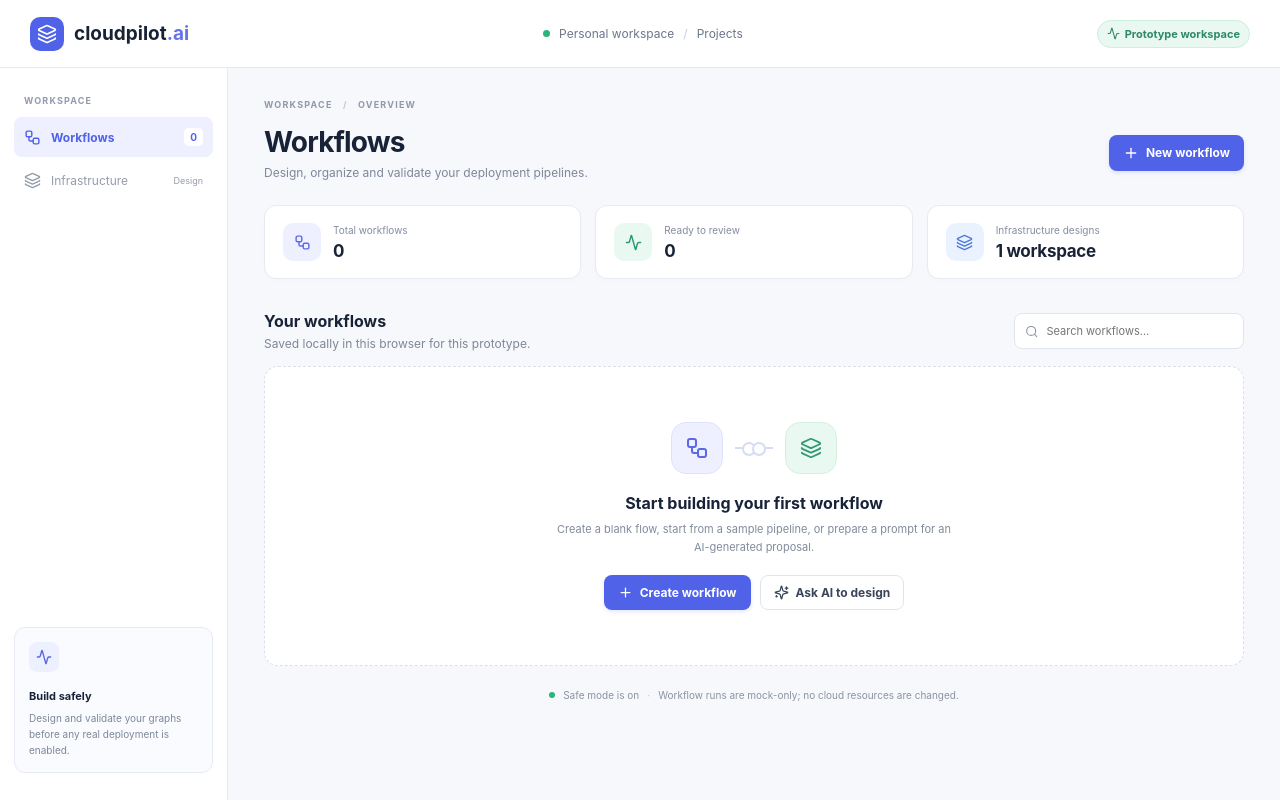
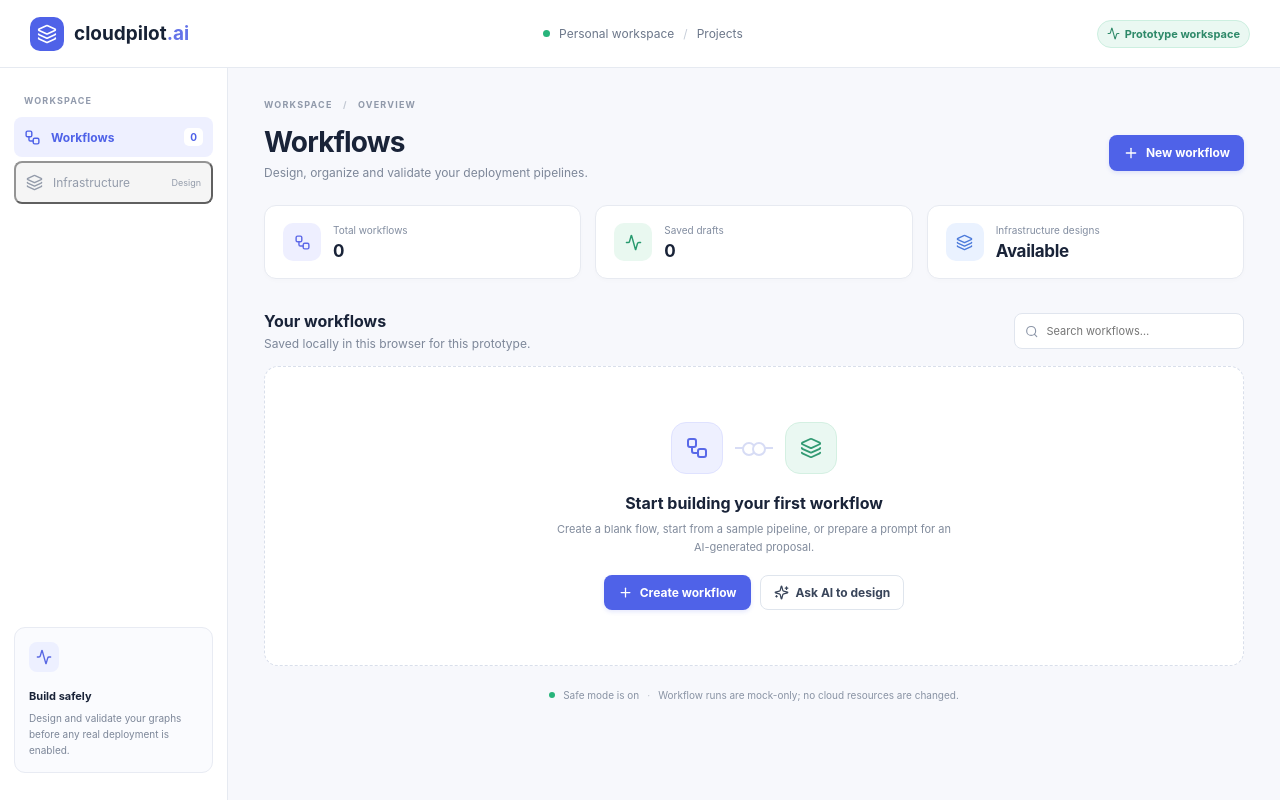
Before and after one commit to LChathuranga/cloudpilot-ai, a React (Vite) app in the folder apps/web/: page / in a window 1280 px wide. Built offline with nearby package versions, Linux system fonts and the light colour scheme.

Commit message:
feat: connect dashboard navigation to infrastructure canvas

```diff
--- a/apps/web/src/components/WorkflowsDashboard.tsx
+++ b/apps/web/src/components/WorkflowsDashboard.tsx
@@ -8,9 +8,10 @@ type Props = {
   onOpen: (workflow: SavedWorkflowVersion) => void;
   onDuplicate: (workflow: SavedWorkflowVersion) => void;
   onDelete: (workflowId: string) => void;
+  onOpenInfrastructure: () => void;
 };
 
-export default function WorkflowsDashboard({ workflows, onCreate, onOpen, onDuplicate, onDelete }: Props) {
+export default function WorkflowsDashboard({ workflows, onCreate, onOpen, onDuplicate, onDelete, onOpenInfrastructure }: Props) {
   const [search, setSearch] = useState("");
   const [showCreate, setShowCreate] = useState(false);
   const latest = useMemo(() => workflows.flatMap((workflow) => {
@@ -33,7 +34,7 @@ export default function WorkflowsDashboard({ workflows, onCreate, onOpen, onDupl
         <aside className="dashboard-sidebar">
           <div className="sidebar-label">WORKSPACE</div>
           <div className="dashboard-nav active"><Workflow size={17} /> Workflows <span>{workflows.length}</span></div>
-          <div className="dashboard-nav muted"><Layers3 size={17} /> Infrastructure <small>Design</small></div>
+          <button type="button" className="dashboard-nav muted dashboard-nav-button" onClick={onOpenInfrastructure}><Layers3 size={17} /> Infrastructure <small>Design</small></button>
           <div className="dashboard-sidebar-note"><span className="dashboard-note-icon"><Activity size={16} /></span><b>Build safely</b><p>Design and validate your graphs before any real deployment is enabled.</p></div>
         </aside>
         <section className="dashboard-content">
@@ -44,8 +45,8 @@ export default function WorkflowsDashboard({ workflows, onCreate, onOpen, onDupl
           </div>
           <div className="dashboard-stats">
             <div className="dashboard-stat"><span className="stat-icon purple"><Workflow size={17} /></span><div><small>Total workflows</small><b>{workflows.length}</b></div></div>
-            <div className="dashboard-stat"><span className="stat-icon green"><Activity size={17} /></span><div><small>Ready to review</small><b>{workflows.length}</b></div></div>
-            <div className="dashboard-stat"><span className="stat-icon blue"><Layers3 size={17} /></span><div><small>Infrastructure designs</small><b>1 workspace</b></div></div>
+            <div className="dashboard-stat"><span className="stat-icon green"><Activity size={17} /></span><div><small>Saved drafts</small><b>{workflows.length}</b></div></div>
+            <div className="dashboard-stat"><span className="stat-icon blue"><Layers3 size={17} /></span><div><small>Infrastructure designs</small><b>Available</b></div></div>
           </div>
           <div className="dashboard-section-heading"><div><h2>Your workflows</h2><p>Saved locally in this browser for this prototype.</p></div>
             <label className="dashboard-search"><Search size={15} /><input value={search} onChange={(event) => setSearch(event.target.value)} placeholder="Search workflows…" /></label>
```
